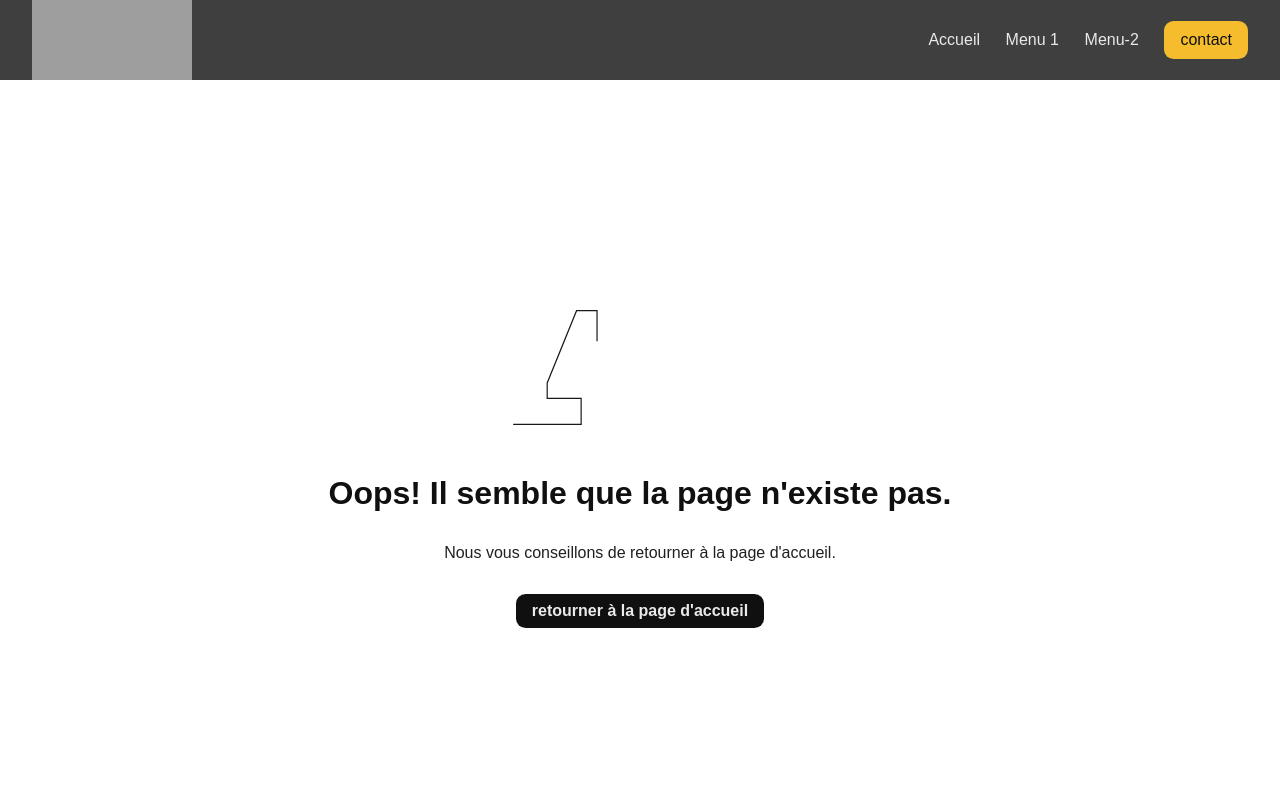
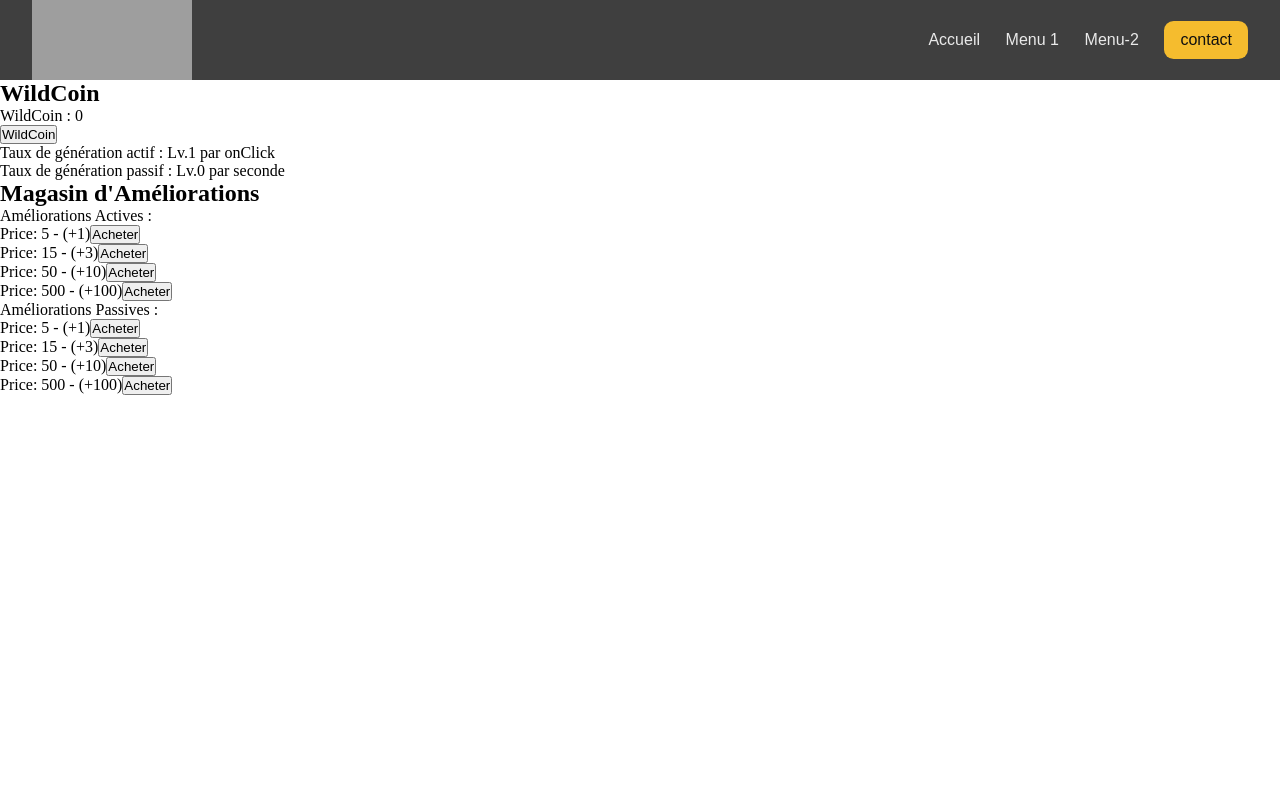
Before and after one commit to Batsave/Xmass-Click, a React (Vite) app: page /wildCoin in a window 1280 px wide. Shown: the top 800 px of the page. Built offline with nearby package versions, Linux system fonts and the light colour scheme.

Commit message:
WildCoin base

```diff
--- a/src/App.jsx
+++ b/src/App.jsx
@@ -8,14 +8,28 @@ import "./scss/root.scss";
 import "./scss/components/footer.scss";
 
 import navData from "./data/NavBarData.json";
+import WildCoin from "./components/WildCoin/WildCoin";
+import { useWildCoin } from "./components/WildCoin/WildCoinContext";
+import Ameliorations from "./components/WildCoin/Amelioration";
 
 function App() {
   const [url, setUrl] = useState("https://opentdb.com/api.php?amount=1");
+  const { incrementClick, incrementPerSecond } = useWildCoin();
+
   return (
     <>
       <Navbar setUrl={setUrl} navData={navData} />
       <main>
         <Outlet context={[url, setUrl]} />
+
+        <p className="wildCoinClick">
+          Taux de génération actif : Lv.{incrementClick} par onClick
+        </p>
+
+        <p className="wildCoinPassif">
+          Taux de génération passif : Lv.{incrementPerSecond} par seconde
+        </p>
+        <Ameliorations />
       </main>
       <Footer />
     </>
--- /dev/null
+++ b/src/components/WildCoin/Amelioration.jsx
@@ -0,0 +1,75 @@
+import { useWildCoin } from "./WildCoinContext";
+
+function Ameliorations() {
+  const {
+    wildCoin,
+    incrementClick,
+    setWildCoin,
+    setIncrementClick,
+    incrementPerSecond,
+    setIncrementPerSecond,
+  } = useWildCoin();
+
+  const activePrices = [5, 15, 50, 500];
+  const passivePrices = [5, 15, 50, 500];
+  const activeIncrementValues = [1, 3, 10, 100];
+  const passiveIncrementValues = [1, 3, 10, 100];
+
+  const acheterAmelioration = (type, amount) => {
+    const prices = type === "actif" ? activePrices : passivePrices;
+    const incrementValues =
+      type === "actif" ? activeIncrementValues : passiveIncrementValues;
+
+    const price = prices[amount - 1];
+    const incrementValue = incrementValues[amount - 1];
+
+    if (wildCoin >= price) {
+      if (type === "actif") {
+        setIncrementClick(incrementClick + incrementValue);
+      } else if (type === "passif") {
+        setIncrementPerSecond(incrementPerSecond + incrementValue);
+      }
+      setWildCoin(wildCoin - price);
+    } else {
+      console.log("Pas assez de WildCoin pour acheter cette amélioration.");
+    }
+  };
+
+  return (
+    <div className="divMagasinAmelio">
+      <h2>Magasin d'Améliorations</h2>
+      <div className="divAmelioActives">
+        <p>Améliorations Actives :</p>
+        {[1, 2, 3, 4].map((amount) => (
+          <div key={amount}>
+            Price: {activePrices[amount - 1]} - (+
+            {activeIncrementValues[amount - 1]})
+            <button
+              className="amelioActives"
+              onClick={() => acheterAmelioration("actif", amount)}
+            >
+              Acheter
+            </button>
+          </div>
+        ))}
+      </div>
+      <div className="divAmelioPassives">
+        <p>Améliorations Passives :</p>
+        {[1, 2, 3, 4].map((amount) => (
+          <div key={amount}>
+            Price: {passivePrices[amount - 1]} - (+
+            {passiveIncrementValues[amount - 1]})
+            <button
+              className="amelioPassives"
+              onClick={() => acheterAmelioration("passif", amount)}
+            >
+              Acheter
+            </button>
+          </div>
+        ))}
+      </div>
+    </div>
+  );
+}
+
+export default Ameliorations;
--- /dev/null
+++ b/src/components/WildCoin/WildCoin.jsx
@@ -0,0 +1,16 @@
+import { useWildCoin } from "./WildCoinContext";
+import WildCoinIncrementAction from "./WildCoinIncrementAction";
+
+function WildCoin() {
+  const { wildCoin } = useWildCoin();
+
+  return (
+    <div className="WildCoin">
+      <h2>WildCoin</h2>
+      <p>WildCoin : {wildCoin}</p>
+      <WildCoinIncrementAction />
+    </div>
+  );
+}
+
+export default WildCoin;
--- /dev/null
+++ b/src/components/WildCoin/WildCoinContext.jsx
@@ -0,0 +1,70 @@
+import { createContext, useContext, useState, useEffect } from "react";
+
+export const WildCoinContext = createContext();
+export const useWildCoin = () => {
+  return useContext(WildCoinContext);
+};
+
+export function WildCoinProvider({ children }) {
+  const initialState = {
+    wildCoin: 0,
+    incrementClick: 1,
+    incrementPerSecond: 0,
+  };
+
+  const [state, setState] = useState(initialState);
+
+  const updateWildCoin = (amount) => {
+    setState((prev) => ({
+      ...prev,
+      wildCoin: prev.wildCoin + amount,
+    }));
+  };
+
+  const incrementWildCoin = (amount) => {
+    updateWildCoin(amount);
+  };
+
+  const setIncrementClick = (amount) => {
+    setState((prev) => ({
+      ...prev,
+      incrementClick: amount,
+    }));
+  };
+
+  const setIncrementPerSecond = (amount) => {
+    setState((prev) => ({
+      ...prev,
+      incrementPerSecond: amount,
+    }));
+  };
+
+  const setWildCoin = (amount) => {
+    setState((prev) => ({
+      ...prev,
+      wildCoin: amount,
+    }));
+  };
+
+  useEffect(() => {
+    const passiveGenerationInterval = setInterval(() => {
+      updateWildCoin(state.incrementPerSecond);
+    }, 1000);
+
+    return () => clearInterval(passiveGenerationInterval);
+  }, [state.incrementPerSecond]);
+
+  const contextValue = {
+    ...state,
+    incrementWildCoin,
+    setIncrementClick,
+    setIncrementPerSecond,
+    setWildCoin,
+  };
+
+  return (
+    <WildCoinContext.Provider value={contextValue}>
+      {children}
+    </WildCoinContext.Provider>
+  );
+}
--- /dev/null
+++ b/src/components/WildCoin/WildCoinIncrementAction.jsx
@@ -0,0 +1,17 @@
+import { useWildCoin } from "./WildCoinContext";
+
+function WildCoinIncrementAction() {
+  const { incrementClick, incrementWildCoin } = useWildCoin();
+
+  const handleIncrement = () => {
+    incrementWildCoin(incrementClick);
+  };
+
+  return (
+    <button className="wildCoinBtn" onClick={handleIncrement}>
+      WildCoin
+    </button>
+  );
+}
+
+export default WildCoinIncrementAction;
```
Also changed, not shown: src/components/WildCoin/WildCoinContent.jsx (added, +38 -0 lines), src/main.jsx (+9 -1 lines).
